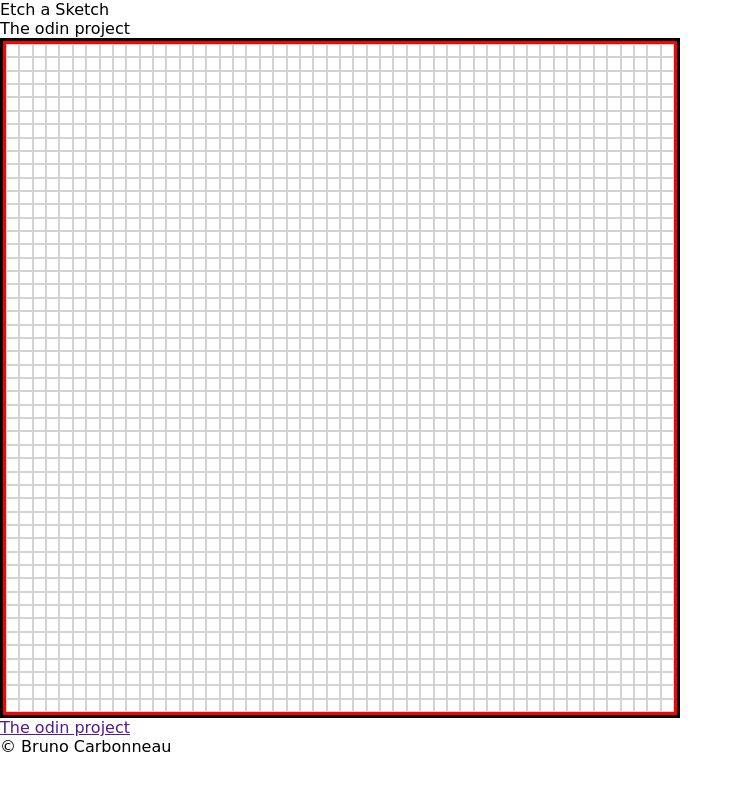
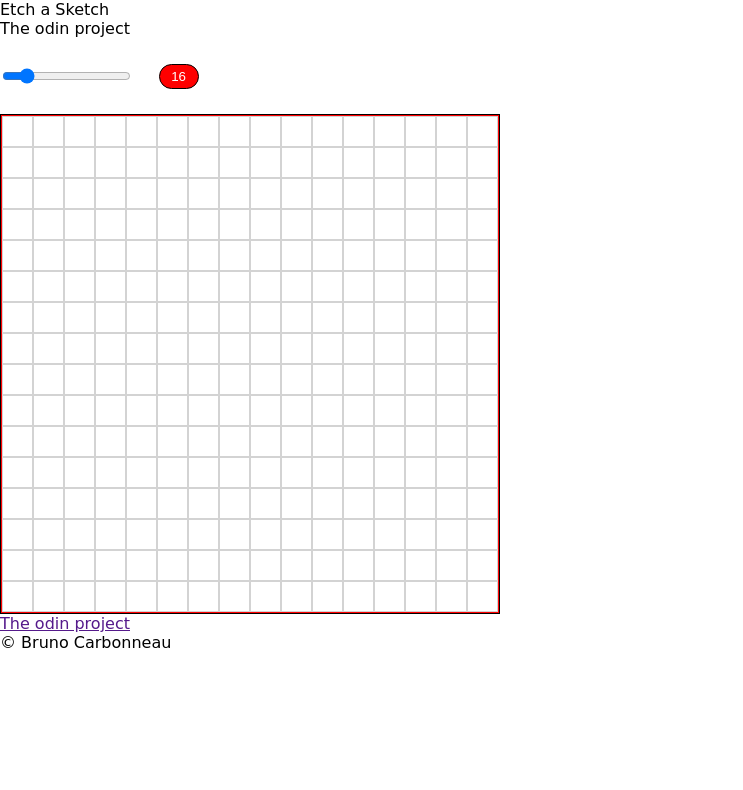
Before and after one commit to carbo5/Etch-a-Sketch, a plain HTML site: page index.html in a window 1280 px wide. Shown: the whole page, without its empty margins (0-743 px from the left). Drawn offline with Linux system fonts and the light colour scheme; a web font is replaced by a local one.

Commit message:
Adding a range input for the grid size

```diff
--- a/css/style.css
+++ b/css/style.css
@@ -7,15 +7,36 @@ body{
     font-family: 'Sansita Swashed', cursive;
 }
 
+.container{
+    display: flex;
+    flex-direction: column;
+}
+
 section{
     display: flex;
 }
 
+input[type="text"] {
+    border: 1px solid black;
+    width: 40px;
+    text-align: center;
+    background: red;
+    color: white;
+    padding: 4px 4px;
+    margin: 2%;
+   /* position: absolute;*/
+    border-radius: 20px;
+   /* left: 50%;*/
+    /*transform: translateX(-50%);*/
+  }
+
+
+
 #game-container{
     display: flex;
-    width: 85vh;
-    height: 85vh;
-    border: 3px solid black;
+    width: 500px;
+    height: 500px;
+    border: 1px solid black;
 }
 
 
@@ -24,14 +45,19 @@ section{
     display: flex;
     flex-direction: row;
     flex-wrap: wrap;
+    /*flex-shrink: 1;*/
     justify-content: flex-start;
     width: 100%;
     height: 100%;
-    border: 3px solid red;
+    border: 1px solid red;
     background-color: white;
 }
 
 .gridDiv{
+    display: flex;
+
+    /*flex-shrink: 1;*/
     border: 1px solid lightgrey;
     background-color: white;
+    flex-grow: 1;
 }
--- a/index.html
+++ b/index.html
@@ -20,6 +20,9 @@
     <main>
         <div class="container">
             <section>
+                <input type="range" name="rangeGrid" id="rangeGrid"value="16" min="1" max="100" step="1">
+                <input type="text" name="rangeValue" id="rangeValue">
+
 
             </section>
             <section>
--- a/js/etch_a_sketch.js
+++ b/js/etch_a_sketch.js
@@ -8,19 +8,23 @@ var grid = document.querySelector('#red-container');
 
 function makeGrid(height, width, nbSquare){
 
+
+
     const redDiv = document.querySelector('#red-container');
+    redDiv.innerHTML = "";
+
     const remBorder = 2 * nbSquare;
 
    // let divWidth =  (width - 14 - remBorder) / nbSquare;
 
-   let divWidth =  width / nbSquare; //Largeur de chaque carré
+   let divWidth =  (width - 1) / nbSquare; //Largeur de chaque carré
 
     console.log(divWidth);
 
 
   //  let divHeight = (height - 14 - remBorder) / nbSquare;
 
-  let divHeight = height / nbSquare; //hauteur de chaque carré
+  let divHeight = (height - 0) / nbSquare; //hauteur de chaque carré
 
     console.log(divHeight);
     const totalSquare =  nbSquare * nbSquare;
@@ -30,8 +34,10 @@ function makeGrid(height, width, nbSquare){
         squareDiv = document.createElement('div');
         squareDiv.classList.add('gridDiv');
 
-        squareDiv.style.width = divWidth + 'px';
-        squareDiv.style.height = divHeight + 'px';
+
+
+        squareDiv.style.width = (100 / nbSquare) + '%';
+        squareDiv.style.height = (100 / nbSquare) + '%';
        // squareDiv.style.border = '1px solid ligthgrey';
 
 
@@ -40,4 +46,17 @@ function makeGrid(height, width, nbSquare){
 
 }
 
-makeGrid(grid.clientHeight, grid.clientWidth, 50);
+/*managing range  */
+let range = document.querySelector("#rangeGrid");
+range.value = 16;
+rangeTexInput = document.querySelector('#rangeValue');
+rangeTexInput.value = range.value;
+
+range.addEventListener('change', (e) =>{
+    rangeTexInput = document.querySelector('#rangeValue');
+    rangeTexInput.value = range.value;
+    makeGrid(grid.clientHeight, grid.clientWidth, range.value);
+});
+
+
+makeGrid(grid.clientHeight, grid.clientWidth, 16);
```
